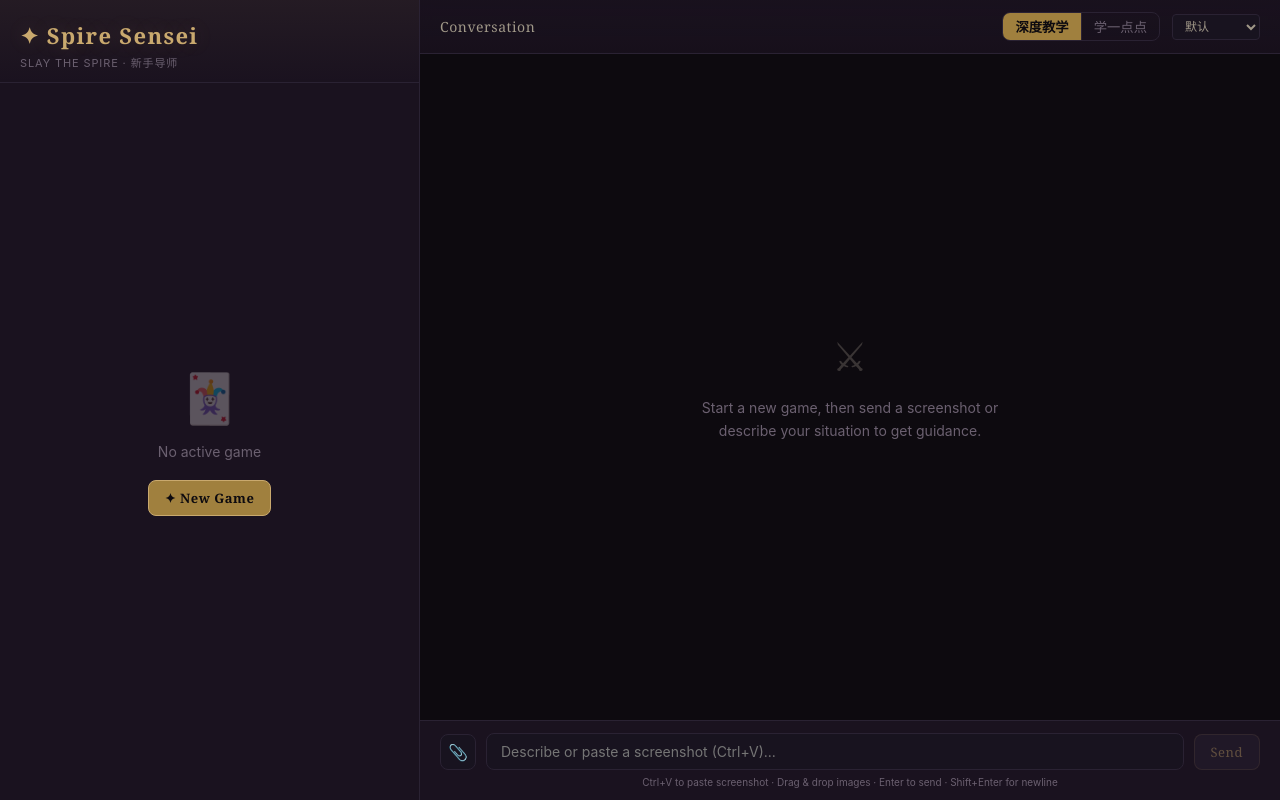
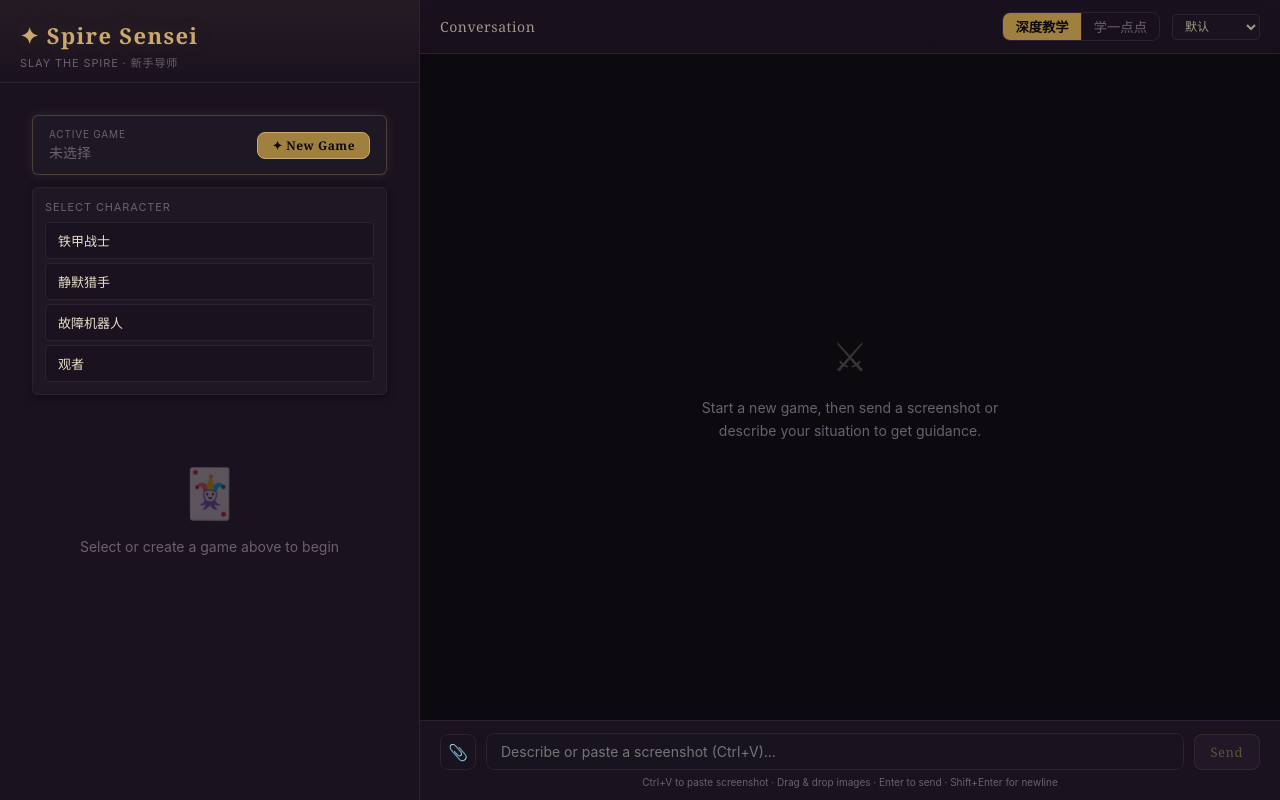
Before and after one commit to xzyhshs/spire-sensei, a React (Vite) app: page / in a window 1280 px wide. Both pictures are taken after a click on the button "✦ New Game". Built offline with nearby package versions, Linux system fonts and the light colour scheme.

Commit message:
feat: Phase 4 - Dashboard data wiring (IPC wrappers, useGameState hook, GameSelector)

```diff
--- a/src/App.tsx
+++ b/src/App.tsx
@@ -1,15 +1,30 @@
 import { useState } from 'react'
 import { AppLayout } from './components/Layout/AppLayout'
-import type { GameState, ChatMessage } from './types'
+import { useGameState } from './hooks/useGameState'
+import type { ChatMessage } from './types'
 
 function App() {
-  const [gameState, setGameState] = useState<GameState | null>(null)
+  const {
+    gameState,
+    currentPath,
+    savedGames,
+    loading,
+    createGame,
+    switchGame,
+    updateGameState
+  } = useGameState()
+
   const [messages, setMessages] = useState<ChatMessage[]>([])
 
   return (
     <AppLayout
       gameState={gameState}
-      onGameStateChange={setGameState}
+      currentPath={currentPath}
+      savedGames={savedGames}
+      loading={loading}
+      onGameStateChange={updateGameState}
+      onCreateGame={createGame}
+      onSwitchGame={switchGame}
       messages={messages}
       onSendMessage={(msg) => {
         setMessages(prev => [...prev, msg])
--- a/src/components/Dashboard/Dashboard.tsx
+++ b/src/components/Dashboard/Dashboard.tsx
@@ -1,8 +1,20 @@
 import type { GameState, Card } from '../../types'
+import { GameSelector } from './GameSelector'
+
+interface SavedGame {
+  path: string
+  character: string
+  updated: string
+}
 
 interface Props {
   gameState: GameState | null
+  currentPath: string | null
+  savedGames: SavedGame[]
+  loading: boolean
   onGameStateChange: (state: GameState) => void
+  onCreateGame: (character: string) => void
+  onSwitchGame: (path: string) => void
 }
 
 function HpBar({ hp }: { hp: string }) {
@@ -87,24 +99,30 @@
   )
 }
 
-export function Dashboard({ gameState }: Props) {
-  if (!gameState) {
-    return (
-      <div style={{
-        display: 'flex', flexDirection: 'column', alignItems: 'center',
-        justifyContent: 'center', height: '100%', padding: '40px 20px', textAlign: 'center'
-      }}>
-        <div style={{ fontSize: '48px', marginBottom: '16px', opacity: 0.3 }}>🃏</div>
-        <p style={{ color: 'var(--text-muted)', fontSize: '14px', marginBottom: '20px' }}>
-          No active game
-        </p>
-        <button className="btn btn-primary">✦ New Game</button>
-      </div>
-    )
-  }
-
+export function Dashboard({ gameState, currentPath, savedGames, loading, onCreateGame, onSwitchGame }: Props) {
   return (
     <div style={{ padding: '16px' }}>
+      {/* Game Selector */}
+      <GameSelector
+        savedGames={savedGames}
+        currentPath={currentPath}
+        loading={loading}
+        onCreateGame={onCreateGame}
+        onSwitchGame={onSwitchGame}
+      />
+
+      {!gameState ? (
+        <div style={{
+          display: 'flex', flexDirection: 'column', alignItems: 'center',
+          justifyContent: 'center', padding: '40px 20px', textAlign: 'center'
+        }}>
+          <div style={{ fontSize: '48px', marginBottom: '16px', opacity: 0.3 }}>🃏</div>
+          <p style={{ color: 'var(--text-muted)', fontSize: '14px' }}>
+            Select or create a game above to begin
+          </p>
+        </div>
+      ) : (
+      <>
       {/* Status Panel */}
       <div className="panel-card gold-border" style={{ padding: '16px', marginBottom: '16px' }}>
         <div className="section-title">Status</div>
@@ -168,6 +186,8 @@
           </div>
         </div>
       )}
+      </>
+      )}
     </div>
   )
 }
--- /dev/null
+++ b/src/components/Dashboard/GameSelector.tsx
@@ -0,0 +1,148 @@
+import { useState } from 'react'
+
+const CHARACTERS = ['铁甲战士', '静默猎手', '故障机器人', '观者']
+
+interface SavedGame {
+  path: string
+  character: string
+  updated: string
+}
+
+interface Props {
+  savedGames: SavedGame[]
+  currentPath: string | null
+  loading: boolean
+  onCreateGame: (character: string) => void
+  onSwitchGame: (path: string) => void
+}
+
+export function GameSelector({ savedGames, currentPath, loading, onCreateGame, onSwitchGame }: Props) {
+  const [showNewGame, setShowNewGame] = useState(false)
+
+  return (
+    <div style={{ padding: '16px' }}>
+      {/* Current game indicator */}
+      <div
+        className="panel-card gold-border"
+        style={{
+          padding: '12px 16px',
+          marginBottom: '12px',
+          display: 'flex',
+          alignItems: 'center',
+          justifyContent: 'space-between'
+        }}
+      >
+        <div>
+          <div style={{ fontSize: '10px', color: 'var(--text-muted)', textTransform: 'uppercase', letterSpacing: '0.08em' }}>
+            Active Game
+          </div>
+          <div style={{
+            fontSize: '14px',
+            color: currentPath ? 'var(--gold)' : 'var(--text-muted)',
+            fontFamily: currentPath ? 'var(--font-display)' : 'inherit',
+            marginTop: '2px'
+          }}>
+            {currentPath ? currentPath.split('/').pop()?.replace('.md', '') : '未选择'}
+          </div>
+        </div>
+        <button
+          className="btn btn-primary"
+          style={{ fontSize: '12px', padding: '4px 14px' }}
+          onClick={() => setShowNewGame(!showNewGame)}
+          disabled={loading}
+        >
+          ✦ New Game
+        </button>
+      </div>
+
+      {/* New game character picker */}
+      {showNewGame && (
+        <div className="panel-card" style={{ padding: '12px', marginBottom: '12px' }}>
+          <div style={{ fontSize: '11px', color: 'var(--text-muted)', marginBottom: '8px', textTransform: 'uppercase', letterSpacing: '0.08em' }}>
+            Select Character
+          </div>
+          <div style={{ display: 'flex', flexDirection: 'column', gap: '4px' }}>
+            {CHARACTERS.map(char => (
+              <button
+                key={char}
+                onClick={() => {
+                  onCreateGame(char)
+                  setShowNewGame(false)
+                }}
+                style={{
+                  width: '100%',
+                  padding: '8px 12px',
+                  border: '1px solid var(--border-subtle)',
+                  borderRadius: 'var(--radius-sm)',
+                  background: 'var(--bg-input)',
+                  color: 'var(--text-primary)',
+                  cursor: 'pointer',
+                  fontSize: '13px',
+                  textAlign: 'left',
+                  transition: 'all var(--transition-fast)'
+                }}
+                onMouseEnter={(e) => {
+                  e.currentTarget.style.borderColor = 'var(--gold-dim)'
+                  e.currentTarget.style.background = 'rgba(201,169,110,0.06)'
+                }}
+                onMouseLeave={(e) => {
+                  e.currentTarget.style.borderColor = 'var(--border-subtle)'
+                  e.currentTarget.style.background = 'var(--bg-input)'
+                }}
+              >
+                {char}
+              </button>
+            ))}
+          </div>
+        </div>
+      )}
+
+      {/* Saved games list */}
+      {savedGames.length > 0 && (
+        <div className="panel-card" style={{ padding: '12px' }}>
+          <div style={{ fontSize: '11px', color: 'var(--text-muted)', marginBottom: '8px', textTransform: 'uppercase', letterSpacing: '0.08em' }}>
+            Saved Games
+          </div>
+          <div style={{ display: 'flex', flexDirection: 'column', gap: '2px' }}>
+            {savedGames.map(game => (
+              <button
+                key={game.path}
+                onClick={() => onSwitchGame(game.path)}
+                disabled={game.path === currentPath}
+                style={{
+                  width: '100%',
+                  padding: '6px 12px',
+                  border: game.path === currentPath ? '1px solid var(--gold-dim)' : '1px solid transparent',
+                  borderRadius: 'var(--radius-sm)',
+                  background: game.path === currentPath ? 'rgba(201,169,110,0.06)' : 'transparent',
+                  color: game.path === currentPath ? 'var(--gold)' : 'var(--text-secondary)',
+                  cursor: game.path === currentPath ? 'default' : 'pointer',
+                  fontSize: '12px',
+                  textAlign: 'left',
+                  display: 'flex',
+                  justifyContent: 'space-between',
+                  transition: 'all var(--transition-fast)'
+                }}
+                onMouseEnter={(e) => {
+                  if (game.path !== currentPath) {
+                    e.currentTarget.style.background = 'var(--bg-elevated)'
+                  }
+                }}
+                onMouseLeave={(e) => {
+                  if (game.path !== currentPath) {
+                    e.currentTarget.style.background = 'transparent'
+                  }
+                }}
+              >
+                <span>{game.character}</span>
+                <span style={{ color: 'var(--text-muted)', fontSize: '10px' }}>
+                  {new Date(game.updated).toLocaleDateString('zh-CN')}
+                </span>
+              </button>
+            ))}
+          </div>
+        </div>
+      )}
+    </div>
+  )
+}
--- a/src/components/Layout/AppLayout.tsx
+++ b/src/components/Layout/AppLayout.tsx
@@ -2,14 +2,25 @@
 import { ChatPanel } from '../Chat/ChatPanel'
 import type { GameState, ChatMessage } from '../../types'
 
+interface SavedGame {
+  path: string
+  character: string
+  updated: string
+}
+
 interface Props {
   gameState: GameState | null
+  currentPath: string | null
+  savedGames: SavedGame[]
+  loading: boolean
   onGameStateChange: (state: GameState) => void
+  onCreateGame: (character: string) => void
+  onSwitchGame: (path: string) => void
   messages: ChatMessage[]
   onSendMessage: (msg: ChatMessage) => void
 }
 
-export function AppLayout({ gameState, onGameStateChange, messages, onSendMessage }: Props) {
+export function AppLayout({ gameState, currentPath, savedGames, loading, onGameStateChange, onCreateGame, onSwitchGame, messages, onSendMessage }: Props) {
   return (
     <div style={{
       display: 'flex',
@@ -58,7 +69,15 @@
 
         {/* Dashboard Content */}
         <div style={{ flex: 1, overflow: 'auto' }}>
-          <Dashboard gameState={gameState} onGameStateChange={onGameStateChange} />
+          <Dashboard
+            gameState={gameState}
+            currentPath={currentPath}
+            savedGames={savedGames}
+            loading={loading}
+            onGameStateChange={onGameStateChange}
+            onCreateGame={onCreateGame}
+            onSwitchGame={onSwitchGame}
+          />
         </div>
       </aside>
 
--- /dev/null
+++ b/src/hooks/useGameState.ts
@@ -0,0 +1,66 @@
+import { useState, useCallback } from 'react'
+import type { GameState } from '../types'
+import * as ipc from '../lib/ipc'
+
+interface SavedGame {
+  path: string
+  character: string
+  updated: string
+}
+
+export function useGameState() {
+  const [gameState, setGameState] = useState<GameState | null>(null)
+  const [currentPath, setCurrentPath] = useState<string | null>(null)
+  const [savedGames, setSavedGames] = useState<SavedGame[]>([])
+  const [loading, setLoading] = useState(false)
+
+  const refreshSavedGames = useCallback(async () => {
+    try {
+      const games = await ipc.listGameFiles()
+      setSavedGames(games)
+      return games
+    } catch {
+      // electronAPI not available (dev mode in browser)
+      return []
+    }
+  }, [])
+
+  const createGame = useCallback(async (character: string) => {
+    setLoading(true)
+    try {
+      const path = await ipc.createGameFile(character)
+      const state = await ipc.readGameFile(path)
+      setCurrentPath(path)
+      setGameState(state)
+      await refreshSavedGames()
+    } finally {
+      setLoading(false)
+    }
+  }, [refreshSavedGames])
+
+  const switchGame = useCallback(async (path: string) => {
+    setLoading(true)
+    try {
+      const state = await ipc.readGameFile(path)
+      setCurrentPath(path)
+      setGameState(state)
+    } finally {
+      setLoading(false)
+    }
+  }, [])
+
+  const updateGameState = useCallback((state: GameState) => {
+    setGameState(state)
+  }, [])
+
+  return {
+    gameState,
+    currentPath,
+    savedGames,
+    loading,
+    refreshSavedGames,
+    createGame,
+    switchGame,
+    updateGameState
+  }
+}
--- /dev/null
+++ b/src/lib/ipc.ts
@@ -0,0 +1,17 @@
+import type { GameState } from '../types'
+
+export async function listGameFiles() {
+  return window.electronAPI.listGameFiles()
+}
+
+export async function createGameFile(character: string) {
+  return window.electronAPI.createGameFile(character)
+}
+
+export async function readGameFile(path: string): Promise<GameState> {
+  return window.electronAPI.readGameFile(path)
+}
+
+export async function writeGameFile(path: string, content: string) {
+  return window.electronAPI.writeGameFile(path, content)
+}
```
Also changed, not shown: src/types/electron.d.ts (added, +17 -0 lines).
